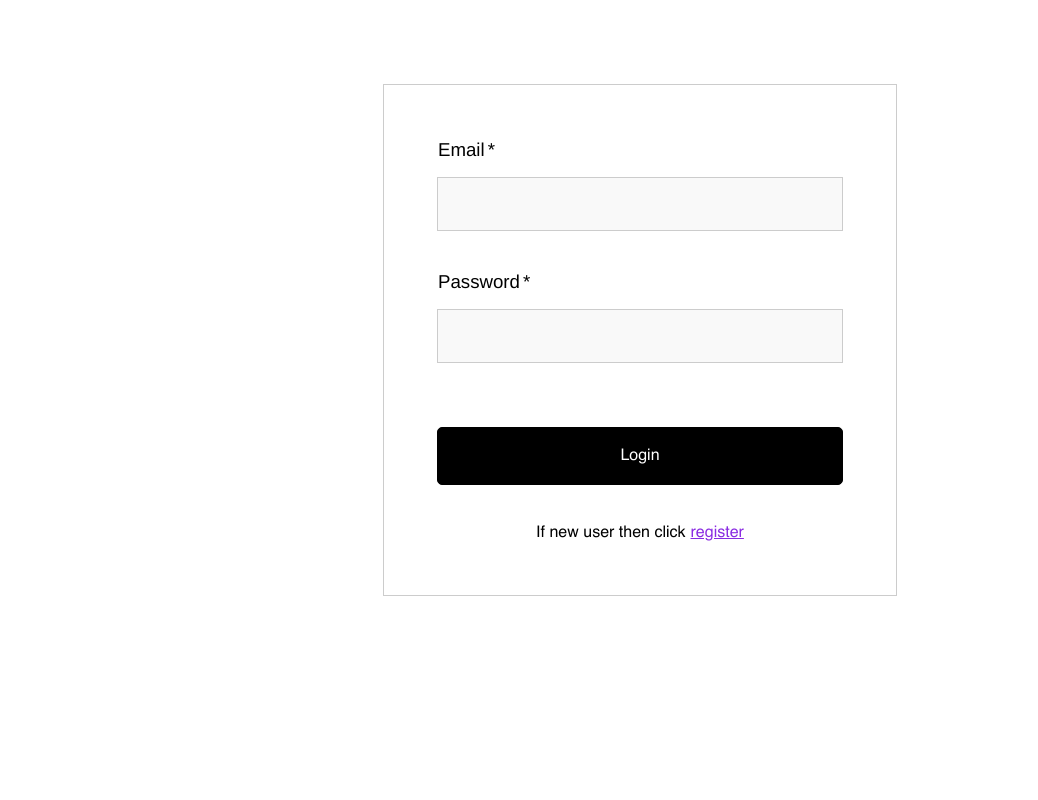
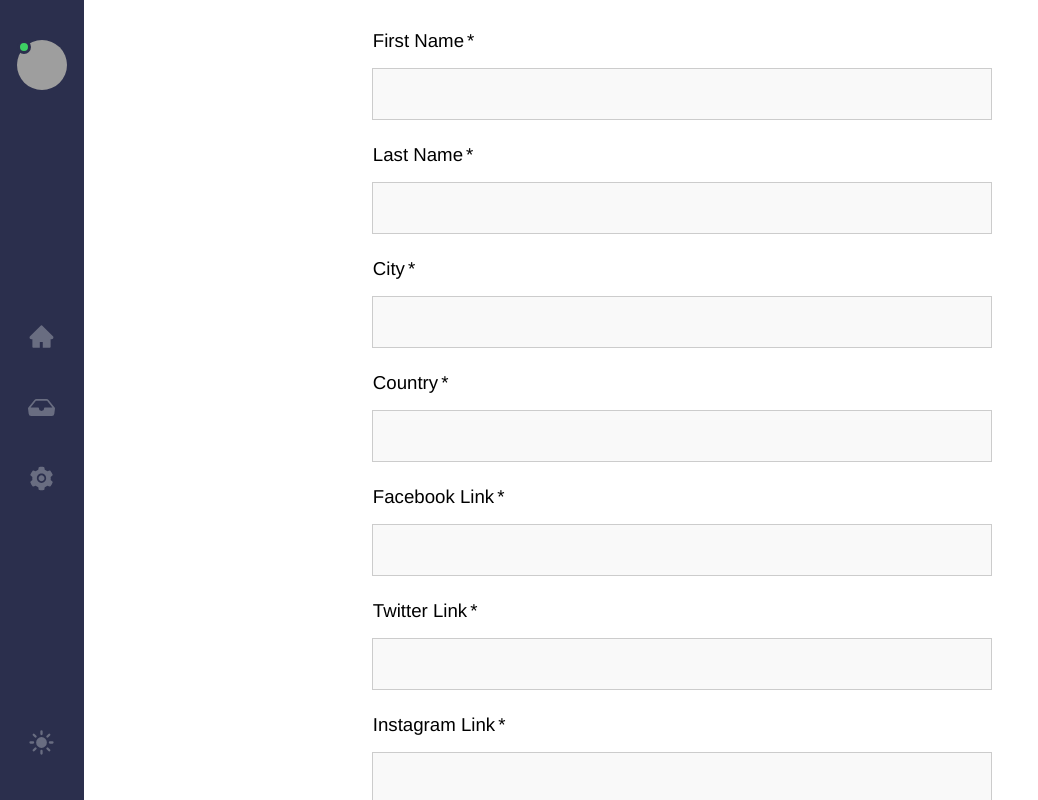
Before and after one commit to husnain129/messanger, a React (Create React App) app in the folder client/: page /editProfile in a window 1280 px wide. Before the commit this address led to /auth/login. Shown: the whole page, without its empty margins (0-1038 px from the left). Built offline with nearby package versions, Linux system fonts and the light colour scheme; sample sign-in values are in the browser's storage; grey boxes are pictures that could not be loaded.

Commit message:
updata and get user profile client side

```diff
--- a/client/src/context/AuthContext.js
+++ b/client/src/context/AuthContext.js
@@ -3,13 +3,17 @@ import { createContext, useState } from "react";
 const AuthContext = createContext();
 
 const AuthProvider = ({ children }) => {
-  const [token, setToken] = useState(
+  const [user, setUser] = useState(
     (typeof window !== "undefined"
-      ? JSON.parse(localStorage.getItem("token"))
+      ? JSON.parse(localStorage.getItem("user"))
       : "") || ""
   );
+  const [token, setToken] = useState(user.token || "");
+  const [profile, setProfile] = useState();
   return (
-    <AuthContext.Provider value={{ token, setToken }}>
+    <AuthContext.Provider
+      value={{ token, setToken, user, setUser, profile, setProfile }}
+    >
       {children}
     </AuthContext.Provider>
   );
--- a/client/src/helpler/uploadImage.js
+++ /dev/null
@@ -1,46 +0,0 @@
-import UseImage from "../hooks/useImage";
-const uploadImage = (
-  lImage,
-  sImage,
-  setProfileImg,
-  setGallery,
-  setSImage,
-  setLImage
-) => {
-  const api = UseImage();
-  const image = lImage;
-  const images = sImage;
-  if (image) {
-    let formData = new FormData();
-    formData.append("image", image);
-    (async () => {
-      await api.Image(formData).then((data) => {
-        if (data.status === "success") {
-          setProfileImg(data.image);
-        }
-      });
-    })();
-  }
-
-  if (images.length !== 0) {
-    let formData;
-    formData = new FormData();
-    images.forEach((el) => {
-      formData.append(`images`, el.img);
-    });
-    (async () => {
-      try {
-        await api
-          .Images(formData)
-          .then((d) => setGallery(d.gallery))
-          .catch((e) => console.log(e));
-      } catch (error) {
-        console.log("image error = ", error);
-      }
-    })();
-    setSImage([]);
-  }
-  setLImage(null);
-};
-
-export default uploadImage;
--- a/client/src/hooks/useAuth.js
+++ b/client/src/hooks/useAuth.js
@@ -7,8 +7,8 @@ const useAuth = () => {
       "Content-Type": "application/json",
     },
   };
-  const token = localStorage.getItem("token")
-    ? JSON.parse(localStorage.getItem("token"))
+  const { token } = localStorage.getItem("user")
+    ? JSON.parse(localStorage.getItem("user"))
     : "";
   const authConfig = {
     headers: {
@@ -20,7 +20,7 @@ const useAuth = () => {
     login: async (dataObj) => {
       try {
         const data = await api.post("/users/login", dataObj, config);
-        localStorage.setItem("token", JSON.stringify(data.token));
+        localStorage.setItem("user", JSON.stringify(data));
         return data;
       } catch (error) {
         console.log("Login error = ", error);
@@ -43,6 +43,14 @@ const useAuth = () => {
         console.log("update profile error = ", error);
       }
     },
+    getProfile: async (id) => {
+      try {
+        const data = await api.get(`/profile/${id}`, config);
+        return data;
+      } catch (error) {
+        console.log("get profile error = ", error);
+      }
+    },
   };
 };
 
--- a/client/src/pages/editProfile/EditProfile.js
+++ b/client/src/pages/editProfile/EditProfile.js
@@ -1,10 +1,14 @@
 import React, { useState } from "react";
+import { useHistory } from "react-router-dom";
 import Modall from "../../components/modal/Modall";
 import ss from "../../Global.module.css";
-import uploadImage from "../../helpler/uploadImage";
-// import UseImage from "../../hooks/useImage";
+import useAuth from "../../hooks/useAuth";
+import UseImage from "../../hooks/useImage";
 import s from "./EditProfile.module.css";
+
 function EditProfile({ children }) {
+  const api = useAuth();
+  const history = useHistory();
   const [modalIsOpen, setIsOpen] = useState(false);
   const [lImage, setLImage] = useState(null);
   const [sImage, setSImage] = useState([]);
@@ -13,16 +17,28 @@ function EditProfile({ children }) {
   const [profile, setProfile] = useState({
     firstName: "",
     lastName: "",
-    image: "",
     city: "",
     country: "",
+    faceBook: "",
+    twitter: "",
+    gitHub: "",
     phone: "",
     dob: "",
     gender: "",
   });
 
-  const { firstName, lastName, image, city, country, phone, dob, gender } =
-    profile;
+  const {
+    firstName,
+    lastName,
+    city,
+    country,
+    faceBook,
+    twitter,
+    gitHub,
+    phone,
+    dob,
+    gender,
+  } = profile;
 
   function openModal() {
     setIsOpen(true);
@@ -33,56 +49,57 @@ function EditProfile({ children }) {
   }
 
   const uploadFileHadler = async () => {
-    uploadImage(
-      lImage,
-      sImage,
-      setProfileImg,
-      setGallery,
-      setSImage,
-      setLImage
-    );
-    profileImg && console.log(profileImg);
-    // const api = UseImage();
-    // const image = lImage;
-    // const images = sImage;
+    const api = UseImage();
+    const image = lImage;
+    const images = sImage;
 
-    // if (image) {
-    //   let formData = new FormData();
-    //   formData.append("image", image);
-    //   (async () => {
-    //     await api.Image(formData).then((data) => {
-    //       if (data.status === "success") {
-    //         setProfileImg(data.image);
-    //       }
-    //     });
-    //   })();
-    // }
+    if (image) {
+      let formData = new FormData();
+      formData.append("image", image);
+      (async () => {
+        await api.Image(formData).then((data) => {
+          if (data.status === "success") {
+            setProfileImg(data.profile);
+          }
+        });
+      })();
+    }
 
-    // if (images.length !== 0) {
-    //   let formData;
-    //   formData = new FormData();
-    //   images.forEach((el) => {
-    //     formData.append(`images`, el.img);
-    //   });
-    //   (async () => {
-    //     try {
-    //       await api
-    //         .Images(formData)
-    //         .then((d) => setGallery(d.gallery))
-    //         .catch((e) => console.log(e));
-    //     } catch (error) {
-    //       console.log("image error = ", error);
-    //     }
-    //   })();
-    //   setSImage();
-    // }
-    // setLImage(null);
+    if (images.length !== 0) {
+      let formData;
+      formData = new FormData();
+      images.forEach((el) => {
+        formData.append(`images`, el.img);
+      });
+      (async () => {
+        try {
+          await api
+            .Images(formData)
+            .then((d) => setGallery(d.gallery))
+            .catch((e) => console.log(e));
+        } catch (error) {
+          console.log("image error = ", error);
+        }
+      })();
+      setSImage();
+    }
+    setLImage(null);
   };
 
-  const handlerProfile = (e) => {
+  const handleChange = (e) => {
     e.preventDefault();
     const { name, value } = e.target;
     setProfile((prev) => ({ ...prev, [name]: value }));
+  };
+
+  const handleSubmit = () => {
+    (async () => {
+      await api
+        .updateProfile({ ...profile, gallery, image: profileImg })
+        .then((d) => {
+          d.status === "success" && history.push("/");
+        });
+    })();
   };
 
   return (
@@ -90,44 +107,100 @@ function EditProfile({ children }) {
       <div className={s.form}>
         <div className={s.flex}>
           <p>First Name</p>
-          <input type="text" className={s.input_long} />
+          <input
+            type="text"
+            name="firstName"
+            value={firstName}
+            onChange={handleChange}
+            className={s.input_long}
+          />
         </div>
         <div className={s.flex}>
           <p>Last Name</p>
-          <input type="text" className={s.input_long} />
+          <input
+            type="text"
+            name="lastName"
+            value={lastName}
+            onChange={handleChange}
+            className={s.input_long}
+          />
         </div>
         <div className={s.flex}>
           <p>City</p>
-          <input type="text" className={s.input_long} />
+          <input
+            type="text"
+            name="city"
+            value={city}
+            onChange={handleChange}
+            className={s.input_long}
+          />
         </div>
         <div className={s.flex}>
           <p>Country</p>
-          <input type="text" className={s.input_long} />
+          <input
+            type="text"
+            name="country"
+            value={country}
+            onChange={handleChange}
+            className={s.input_long}
+          />
         </div>
         <div className={s.flex}>
           <p>Facebook Link</p>
-          <input type="text" className={s.input_long} />
+          <input
+            type="text"
+            name="faceBook"
+            value={faceBook}
+            onChange={handleChange}
+            className={s.input_long}
+          />
         </div>
         <div className={s.flex}>
           <p>Twitter Link</p>
-          <input type="text" className={s.input_long} />
+          <input
+            type="text"
+            name="twitter"
+            value={twitter}
+            onChange={handleChange}
+            className={s.input_long}
+          />
         </div>
         <div className={s.flex}>
           <p>Instagram Link</p>
-          <input type="text" className={s.input_long} />
+          <input
+            type="text"
+            name="gitHub"
+            value={gitHub}
+            onChange={handleChange}
+            className={s.input_long}
+          />
         </div>
         <div className={s.flex}>
           <p>Phone Number</p>
-          <input type="number" className={s.input_long} />
+          <input
+            type="text"
+            name="phone"
+            value={phone}
+            onChange={handleChange}
+            className={s.input_long}
+          />
         </div>
         <div className={s.flex}>
           <p>Date Of Birth</p>
-          <input type="number" className={s.input_long} />
+          <input
+            type="text"
+            name="dob"
+            value={dob}
+            onChange={handleChange}
+            className={s.input_long}
+          />
         </div>
         <div className={s.flex}>
           <p>Gender</p>
           <select
             name="gender"
+            value={gender}
+            onChange={handleChange}
             className={s.input_long}
             style={{ width: "104%" }}
           >
@@ -140,7 +213,7 @@ function EditProfile({ children }) {
           <div className={s.btn} onClick={() => openModal()}>
             <p>Add Images</p>
           </div>
-          <div className={s.btn} onClick={handlerProfile}>
+          <div className={s.btn} onClick={handleSubmit}>
             <p>Save</p>
           </div>
         </div>
```
Also changed, not shown: client/src/components/mainProfile/MainProfile.js (+34 -24 lines), 2 other files (tests, documents, lock files or other folders).
